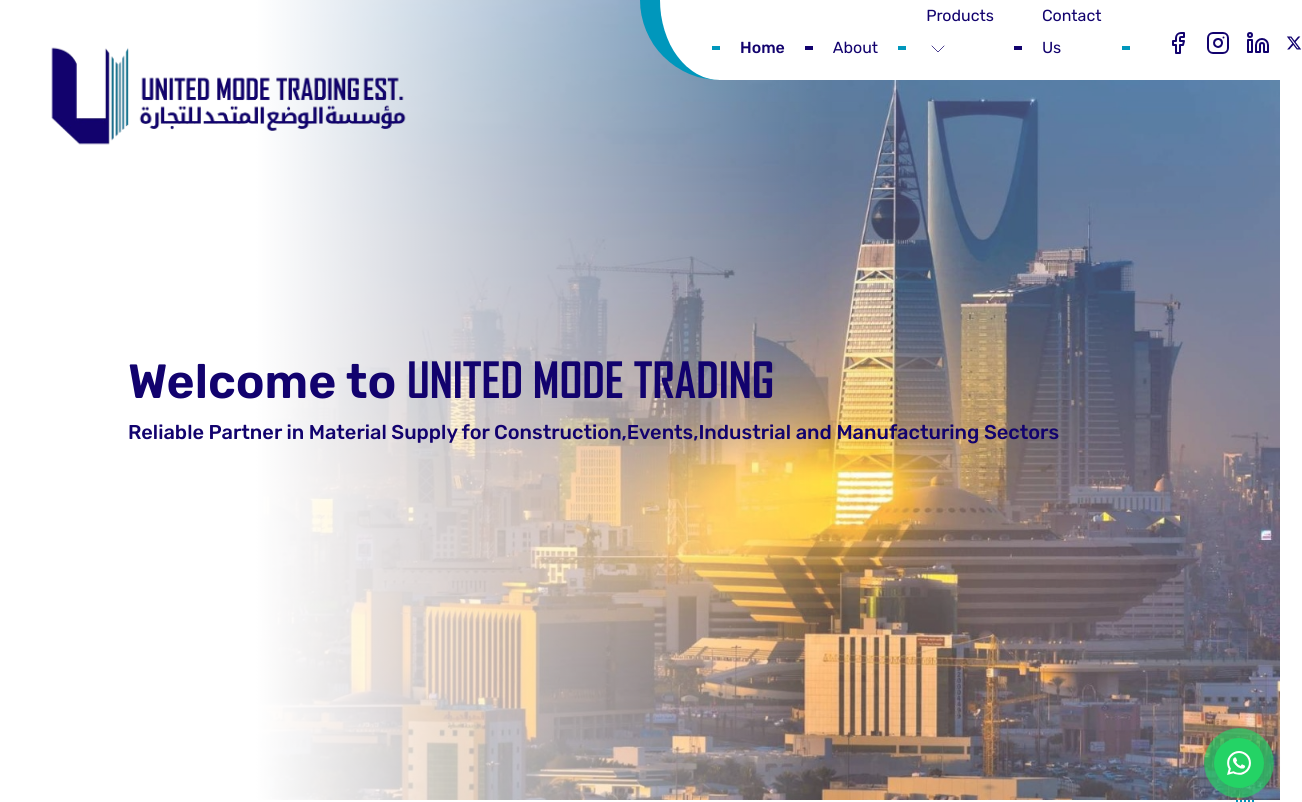
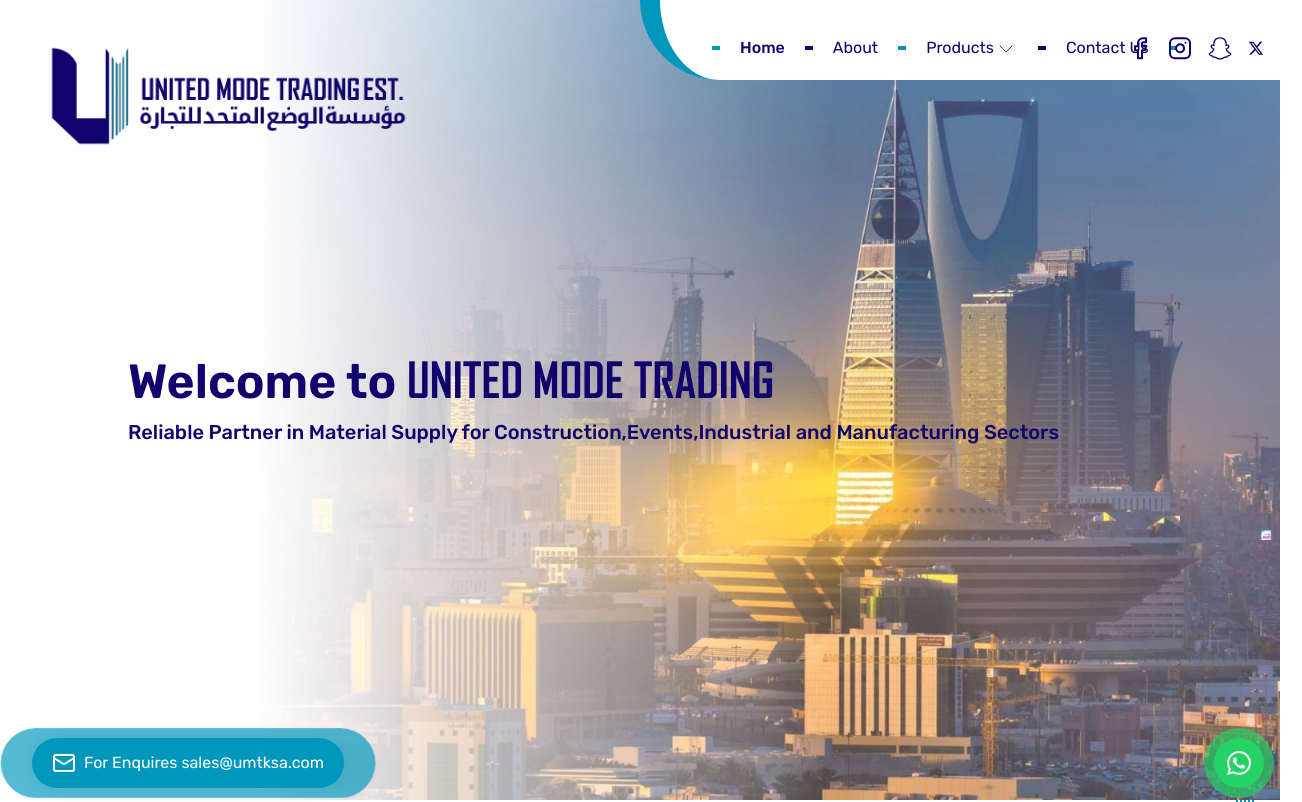
Before and after one commit to Rishal-pc7/umtksa, a React (Vite) app: page / in a window 1280 px wide. Shown: the top 802 px of the page, 1302 px wide, since content can reach past the window. Built offline with nearby package versions, Linux system fonts and the light colour scheme.

Commit message:
Header updated,bottom enquiry added

```diff
--- a/package.json
+++ b/package.json
@@ -26,6 +26,7 @@
     "postcss": "^8.4.47",
     "react": "^18.3.1",
     "react-dom": "^18.3.1",
+    "react-ga4": "^2.1.0",
     "react-hook-form": "^7.53.1",
     "react-icons": "^5.3.0",
     "react-router-dom": "^6.27.0",
--- a/src/Components/Footer/Footer.jsx
+++ b/src/Components/Footer/Footer.jsx
@@ -1,6 +1,6 @@
-import { Copyright, FacebookIcon, InstagramIcon, LinkedinIcon} from "lucide-react"
+import { Copyright, FacebookIcon, InstagramIcon} from "lucide-react"
 import footerBg from '../../assets/footer-bg.jpg'
-import { FaXTwitter } from "react-icons/fa6";
+import { FaSnapchat, FaXTwitter } from "react-icons/fa6";
 
 function Footer() {
   return (
@@ -83,7 +83,7 @@
       <div className="flex flex-col  items-center md:flex-row justify-between px-4 md:px-36 py-6 md:pt-20 md:left-1/2 w-full transform md:-translate-x-1/2 absolute bottom-0 text-white">
 
       <h2 className="font-normal basis-full md:basis-1/2 text-center md:text-end text-lg md:text-xl mt-10 md:mt-5"> <Copyright className="inline"/> 2024 umtksa.com.All Rights reserved </h2>
-      <div className="flex md:w-auto w-1/2 justify-between mt-10 md:mt-5 gap-x-4 "><a><FacebookIcon/></a>  <a><InstagramIcon/></a> <a><LinkedinIcon/></a> <a><FaXTwitter size={'1.5em'}/></a> </div>
+      <div className="flex md:w-auto w-1/2 justify-between mt-10 md:mt-5 gap-x-4 "><a href="https://www.facebook.com/share/19ei6WHYgS/"><FacebookIcon/></a>  <a href="https://www.instagram.com/umt.ksa/profilecard/?igsh=anlkZXZxdWs3Nmp2"><InstagramIcon/></a> <a><FaSnapchat size={'1.5em'}/></a> <a href="https://x.com/unitedmodeksa?s=09"><FaXTwitter  size={'1.5em'}/></a> </div>
       </div>
     </div>
   )
--- a/src/Components/Header/Header.jsx
+++ b/src/Components/Header/Header.jsx
@@ -1,8 +1,8 @@
-import {ChevronDown, ChevronUp, FacebookIcon, InstagramIcon, LinkedinIcon, MenuIcon, X,} from 'lucide-react'
+import {ChevronDown, ChevronUp, FacebookIcon, InstagramIcon,  MenuIcon, X,} from 'lucide-react'
 import { useState} from 'react'
 import {useLocation } from 'react-router-dom'
 import logo from '../../assets/mainlogo.png'
-import { FaXTwitter } from "react-icons/fa6";
+import { FaSnapchat,  FaXTwitter } from "react-icons/fa6";
 function Header() {
     const [drop,setDrop] = useState(false)
     const [menu,setMenu] = useState(false)
@@ -105,7 +105,7 @@
 
                 <li className="mx-4"><a href="/contact" className={`duration-100 text-l hover:text-brand-cyan`}>Contact Us</a></li>
                     <li className='flex h-1/2 items-center mx-1'><hr className="w-2 border-brand-cyan border-2"/></li>
-                <li className='ml-8 flex justify-between gap-x-4 h-2/3 items-center'><a><FacebookIcon/></a>  <a><InstagramIcon/></a> <a><LinkedinIcon/></a> <a><FaXTwitter/></a></li>
+                <li className='absolute right-4 top-1/2 transform -translate-y-[35%]  flex justify-between gap-x-4 h-2/3 items-center'><a href='https://www.facebook.com/share/19ei6WHYgS/'><FacebookIcon/></a>  <a href='https://www.instagram.com/umt.ksa/profilecard/?igsh=anlkZXZxdWs3Nmp2'><InstagramIcon/></a> <a href='https://www.snapchat.com/add/umtksa?share_id=kL6jhloj2Ts&locale=en-IN'><FaSnapchat size={'1.5em'}/></a> <a href='https://x.com/unitedmodeksa?s=09'><FaXTwitter/></a></li>
             </ul>
         </div>
 
--- a/src/Components/Widget.jsx
+++ b/src/Components/Widget.jsx
@@ -1,6 +1,7 @@
 import { useState,useEffect } from 'react'
 import logo from '../assets/wt-logo.svg'
 import mainLogo from '../assets/logo-md.png'
+import { MailIcon } from 'lucide-react'
 function Widget() {
     const [hover,setHover] = useState(false)
     const [show,setShow] = useState(false)
@@ -21,8 +22,16 @@
   }, []);
   return (
     <div className="">
+    <div className="flex justify-between w-1/4">
 
     {show&&<div className="hidden md:flex fixed bottom-3  justify-between left-8  w-12 h-[60px] z-10" style={{background:`url(${mainLogo})`}}></div>}
+    <div className="whatsapp">
+            <a  target="_blank" href="mailto:sales@umtksa.com" className={`bottom-3 ${show ? 'left-24' : 'left-8'} gap-x-2 p-5 w-auto text-white`}>
+               <MailIcon/> <span>For Enquires sales@umtksa.com</span>
+
+            </a>
+    </div>
+    </div>
     <div className=" whatsapp" onMouseOut={()=>setHover(false)} onMouseOver={()=>setHover(true)}  onFocus={()=>setHover(true)}  onBlur={()=>setHover(false)} >
             <a  target="_blank" href="https://wa.me/966542649546?text=I%27m%20interested%20in%20your%20Products" className='wtsp hover:p-5 gap-x-2 hover:w-auto'>
 
@@ -32,6 +41,7 @@
           }
             </a>
     </div>
+
     </div>
   )
 }
--- a/src/index.css
+++ b/src/index.css
@@ -111,27 +111,36 @@
   height: 100%;
 }
 
-.whatsapp .wtsp{
+.whatsapp a{
   box-shadow: 0 0 20px rgba(0, 0, 0,0.15);
   z-index: 9999;
-  width: 50px;
   height: 50px;
   border-right: none;
   border: 0;
   transform: all .5s ease;
-  background: #25d366;
   display: flex;
   justify-content: center;
   align-items: center;
   border-radius: 50px;
-  width: 50px;
   height: 50px;
   line-height: 50px;
   position: fixed;
+  background: #0097bc;
+}
+.whatsapp .wtsp{
+  bottom: 12px;
+  right:16px;
+  width: 50px;
   bottom:12px;
-  right:16px;
+  background: #25d366;
+
 }
 .whatsapp .wtsp::before{
+  border-radius: 50%;
+
+  background-color: #25d366;
+}
+.whatsapp a::before{
   content: '';
   position: absolute;
   z-index: -1;
@@ -143,16 +152,16 @@
   height: calc(100% + 10px);
   animation: pulse-border 1500ms ease-out infinite;
   -webkit-animations: pulse-border 1500ms ease-out infinite;
-  background-color: #25d366;
-  border-radius: 50%;
+  background-color: #0097bc;
+  border-radius: 40px;
 
 }
-.whatsapp .wtsp:hover:before{
+.whatsapp a:hover:before{
   width: 0;
   height: 0;
   animation: none;
 }
-.whatsapp .wtsp:focus{
+.whatsapp a:focus:before{
   animation: none;
   -webkit-animation: none;
   transform: none;
```
Also changed, not shown: 1 other file (tests, documents, lock files or other folders).
